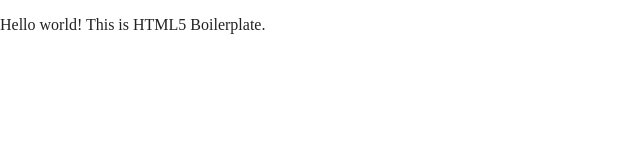
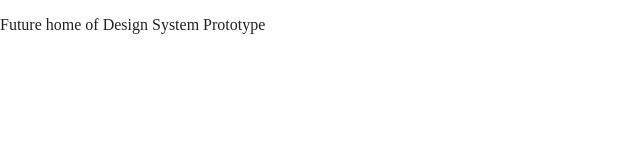
Before and after one commit to sehgv672/pcdd-0315-sp21, a website built with Parcel: page index.html in a window 1280 px wide. Shown: the full height of the page, 0-640 px from the left. Built offline with nearby package versions, Linux system fonts and the light colour scheme.

Commit message:
Update index.html

```diff
--- a/index.html
+++ b/index.html
@@ -25,7 +25,7 @@
 <body>
 
   <!-- Add your site or application content here -->
-  <p>Hello world! This is HTML5 Boilerplate.</p>
+  <p>Future home of Design System Prototype</p>
   <script src="js/vendor/modernizr-3.11.2.min.js"></script>
   <script src="js/plugins.js"></script>
   <script src="js/main.js"></script>
```
